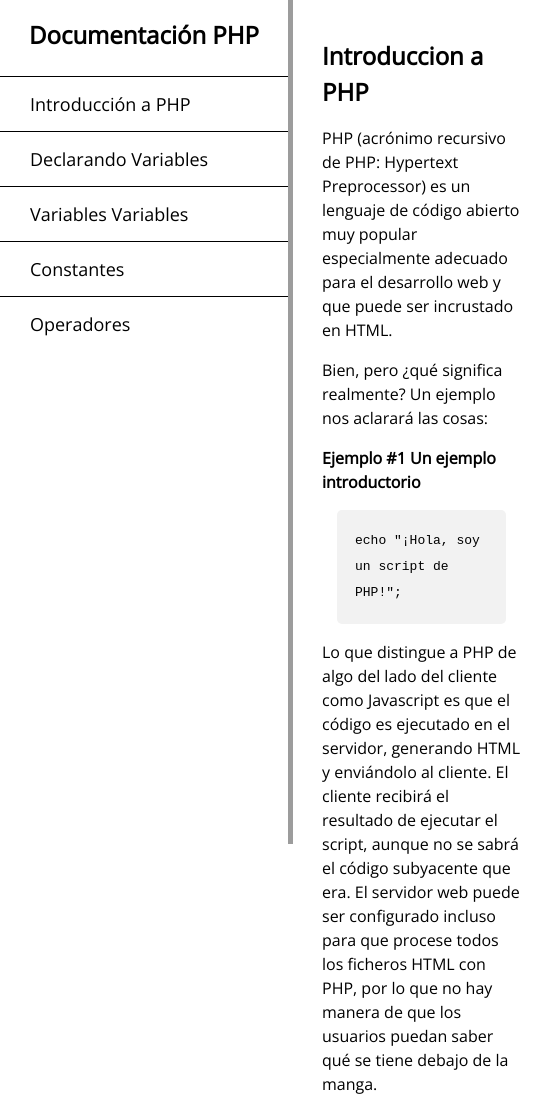
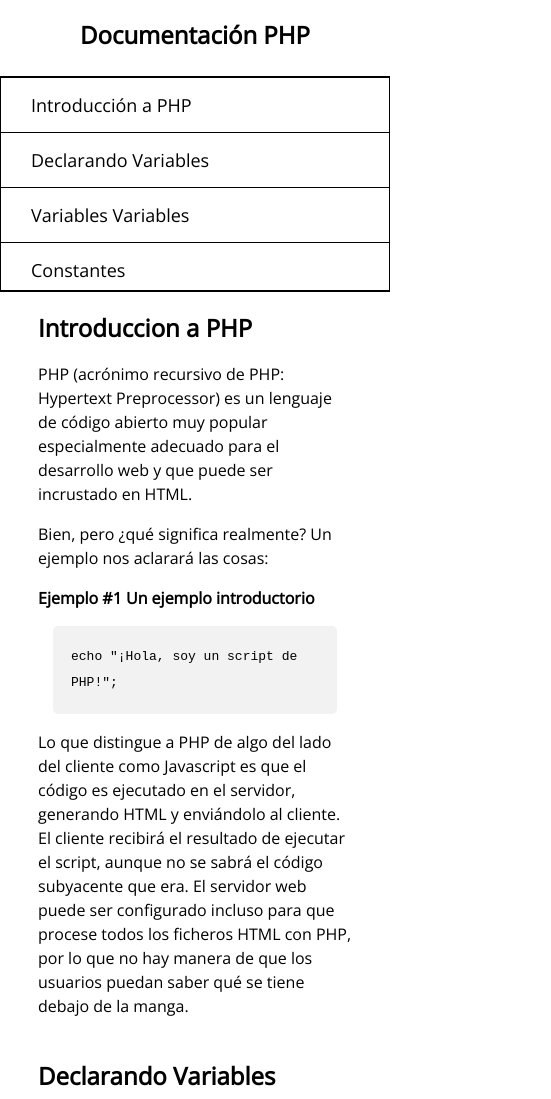
Before and after one commit to alextp97/Technical-Documentation-ATP, a plain HTML site: page index.html in a window 390 px wide. Shown: the top 1099 px of the page, 551 px wide, since content can reach past the window. Drawn offline with nearby package versions, Linux system fonts and the light colour scheme.

Commit message:
Finalización del ejercicio

```diff
--- a/style.css
+++ b/style.css
@@ -1,8 +1,9 @@
 @import url('https://fonts.googleapis.com/css2?family=Lobster&family=Open+Sans:wght@300&display=swap');
 
 body {
-
+    background-color: white;
 }
+/* Código para la parte del menú de navegación izquierdo */
 
 #navbar {
 
@@ -93,3 +94,29 @@
     padding: 18px;
     border-radius: 5px;
 }
+
+/* Código para cuando se vea en móviles */
+@media only screen and (max-width: 800px) {
+
+    #navbar {
+
+      position: absolute;
+      width: 100%;
+      max-height: 290px;
+      border: none;
+      z-index: 1;
+      border-bottom: 2px solid;
+      overflow-y: auto;
+    }
+
+    #navbar ul {
+        border: 1px solid;
+        height: 272px;
+    }
+
+    #main-doc {
+        position: relative;
+        margin-left: 0px;
+        margin-top: 280px;
+    }
+}
```
